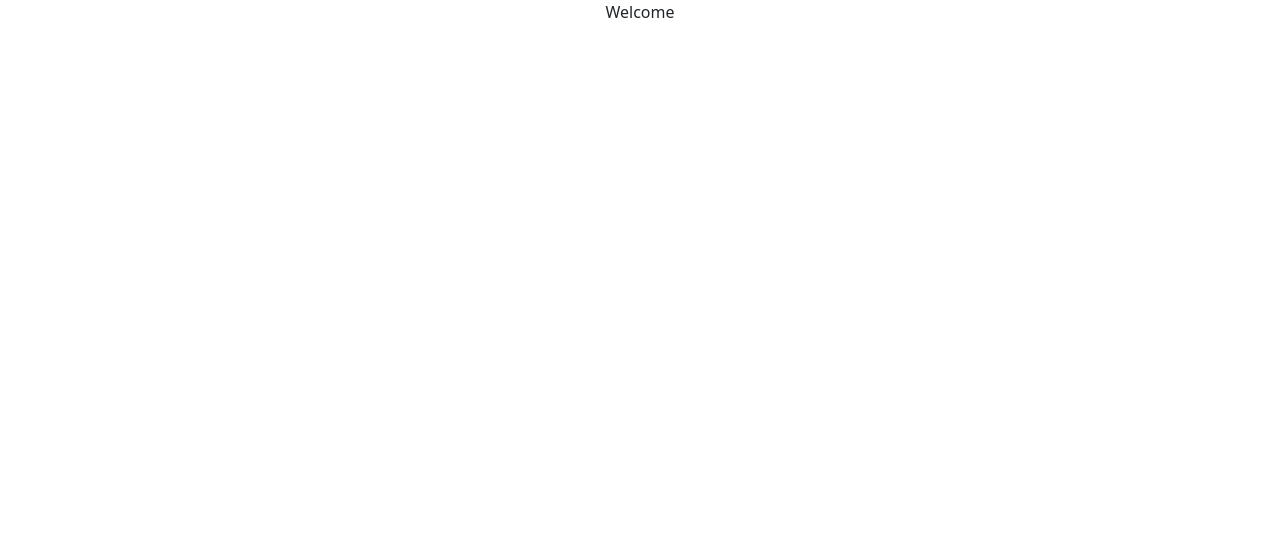
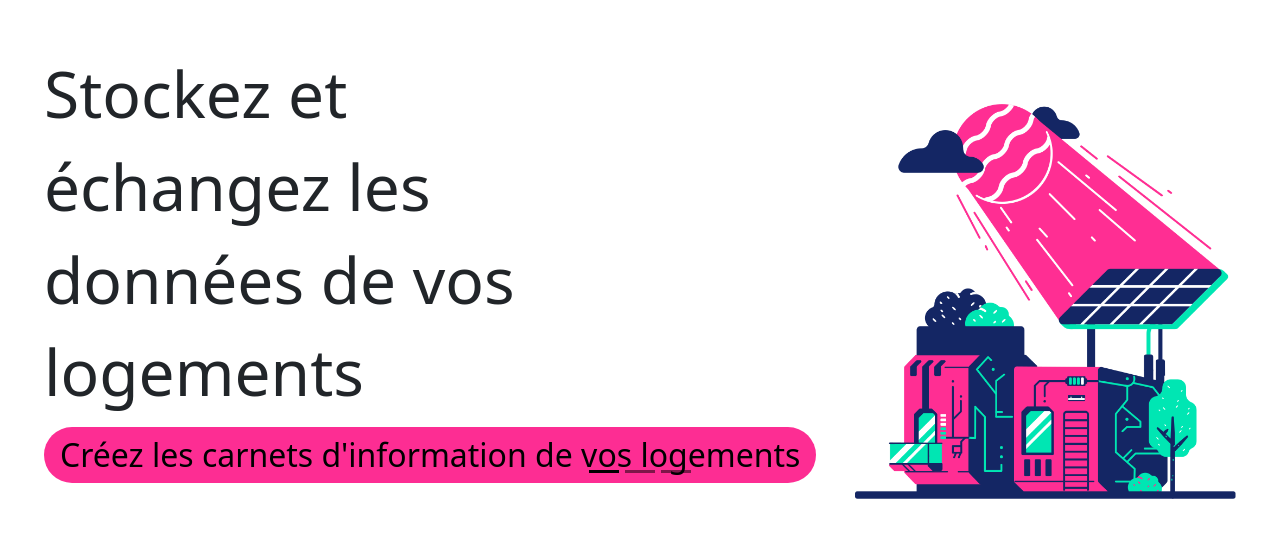
Before and after one commit to prmlee/Blocksto, a React (Create React App) app in the folder frontend/: page /welcome in a window 1280 px wide. Shown: the top 538 px of the page. Built offline with nearby package versions, Linux system fonts and the light colour scheme.

Commit message:
build the introduction slide

```diff
--- a/frontend/src/App.css
+++ b/frontend/src/App.css
@@ -1,38 +1,16 @@
 .App {
   text-align: center;
+  padding: 24px 64px;
+}
+.carousel-indicators {
+  margin-bottom: -5rem;
 }
 
-.App-logo {
-  height: 40vmin;
-  pointer-events: none;
+.carousel-inner {
+  padding-top: 32px;
 }
-
-@media (prefers-reduced-motion: no-preference) {
-  .App-logo {
-    animation: App-logo-spin infinite 20s linear;
+@media (min-width: 1600px) {
+  .App {
+    width: 90%;
   }
 }
-
-.App-header {
-  background-color: #282c34;
-  min-height: 100vh;
-  display: flex;
-  flex-direction: column;
-  align-items: center;
-  justify-content: center;
-  font-size: calc(10px + 2vmin);
-  color: white;
-}
-
-.App-link {
-  color: #61dafb;
-}
-
-@keyframes App-logo-spin {
-  from {
-    transform: rotate(0deg);
-  }
-  to {
-    transform: rotate(360deg);
-  }
-}
--- a/frontend/src/App.tsx
+++ b/frontend/src/App.tsx
@@ -1,17 +1,18 @@
 import { BrowserRouter, Routes, Route, Navigate } from 'react-router-dom';
+import Welcome from './pages/welcome';
 import './App.css';
 
-function App() {
+const App = () => {
   return (
-    <div className="App">
+    <div className="App container-fluid">
       <BrowserRouter>
         <Routes>
           <Route path="/" element={<Navigate to="/welcome" />} />
-          <Route path="/welcome" element={<div> Welcome </div>} />
+          <Route path="/welcome" element={<Welcome />} />
         </Routes>
       </BrowserRouter>
     </div>
   );
-}
+};
 
 export default App;
--- /dev/null
+++ b/frontend/src/components/slide/index.css
@@ -0,0 +1,19 @@
+div.intro-slide {
+  padding: 0px 32px;
+}
+div.intro-slide p:not(:last-child) {
+  font-size: 64px;
+  text-align: left;
+  line-height: 1.2;
+}
+div.intro-slide p:last-child {
+  border-radius: 28px;
+  padding: 4px 16px;
+  color: black;
+  font-size: 32px;
+  width: fit-content;
+  background-color: var(--pink);
+}
+div.intro-slide img {
+  width: 100%;
+}
--- /dev/null
+++ b/frontend/src/components/slide/introduction.tsx
@@ -0,0 +1,20 @@
+import './index.css';
+
+const IntroductionSlide = () => {
+  return (
+    <div className="row align-items-end intro-slide">
+      <div className="col-8 text-start">
+        <p>Stockez et</p>
+        <p>échangez les</p>
+        <p>données de vos</p>
+        <p>logements</p>
+        <p>Créez les carnets d'information de vos logements</p>
+      </div>
+      <div className="col-4">
+        <img src="./images/house.png" alt="Blocksto House PNG" />
+      </div>
+    </div>
+  );
+};
+
+export default IntroductionSlide;
--- a/frontend/src/index.css
+++ b/frontend/src/index.css
@@ -5,6 +5,8 @@ body {
     sans-serif;
   -webkit-font-smoothing: antialiased;
   -moz-osx-font-smoothing: grayscale;
+  --pink: #fd2d93;
+  --green: #04d5b3;
 }
 
 code {
--- a/frontend/src/pages/welcome/index.tsx
+++ b/frontend/src/pages/welcome/index.tsx
@@ -1,3 +1,5 @@
+import IntroductionSlide from '../../components/slide/introduction';
+
 const Welcome = () => {
   return (
     <div
@@ -29,7 +31,7 @@ const Welcome = () => {
       </div>
       <div className="carousel-inner">
         <div className="carousel-item active" data-bs-interval="100000">
-          Slide1
+          <IntroductionSlide />
         </div>
         <div className="carousel-item">Slide2</div>
         <div className="carousel-item">Slide3</div>
```
Also changed, not shown: frontend/public/images/house.png (added).
